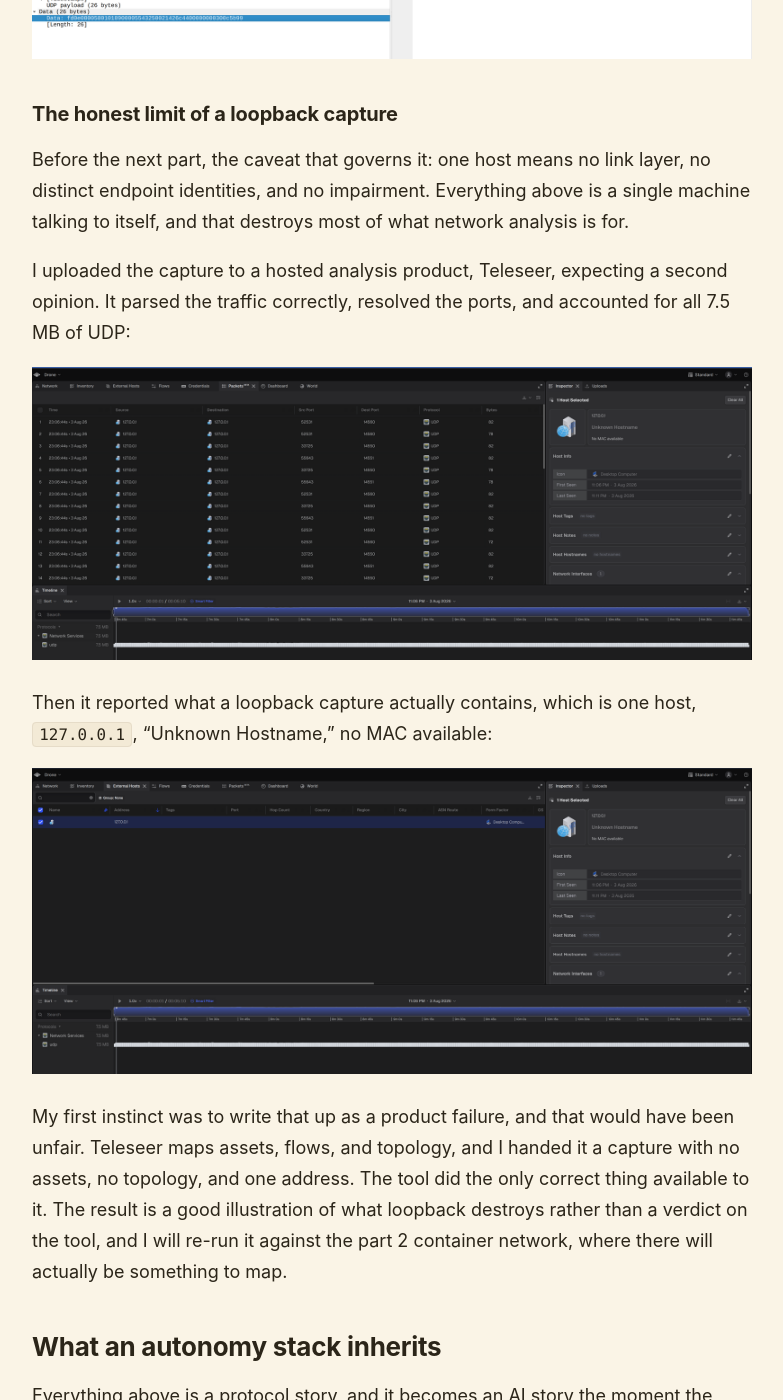
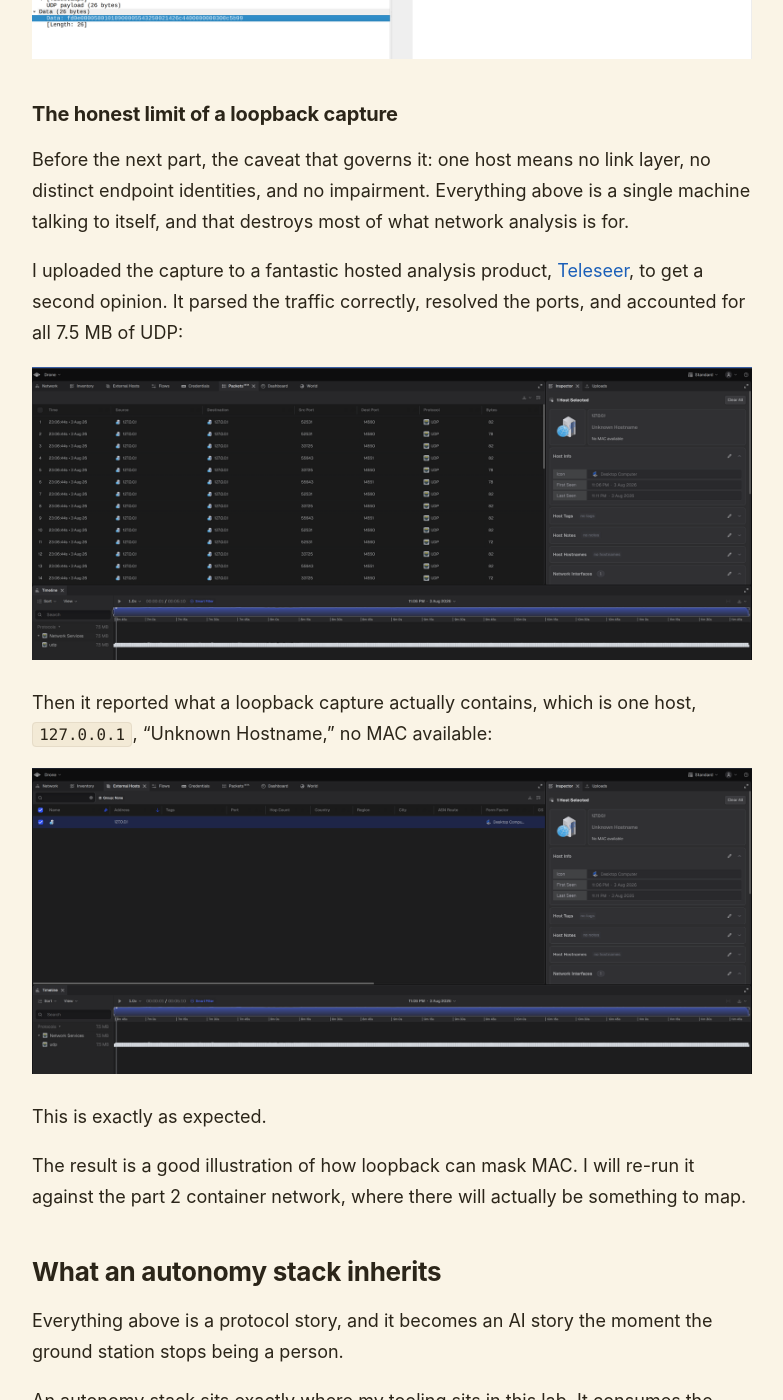
Before and after one commit to stevehenderson/stevehenderson.github.io, a Jekyll site: the page built from _posts/2026-09-05-Drone-Control-Cyber.md, in a window 1280 px wide and 1400 px high, scrolled down 10198 px. Shown: the whole window, without its empty margins (248-1031 px from the left). Built offline with Jekyll 4.4.1, drawn with Linux system fonts in a browser that asks for light colours.

Commit message:
Enhance Teleseer analysis explanation and loopback context
Updated the description of the analysis product Teleseer and clarified the implications of loopback captures on network analysis.

```diff
--- a/_posts/2026-09-05-Drone-Control-Cyber.md
+++ b/_posts/2026-09-05-Drone-Control-Cyber.md
@@ -254,7 +254,7 @@ The fix is **Decode As… → MAVLink** on UDP 14550, 14551 and 14560, after whi
 Before the next part, the caveat that governs it: one host means no link layer, no distinct endpoint identities, and no impairment.
 Everything above is a single machine talking to itself, and that destroys most of what network analysis is for.
 
-I uploaded the capture to a hosted analysis product, Teleseer, expecting a second opinion.
+I uploaded the capture to a fantastic hosted analysis product, [Teleseer](go.teleseer.com), to get a second opinion.
 It parsed the traffic correctly, resolved the ports, and accounted for all 7.5 MB of UDP:
 
 ![Teleseer's packet view of the same capture](/images/drone-cyber/teleseer-packets.png)
@@ -263,10 +263,9 @@ Then it reported what a loopback capture actually contains, which is one host, `
 
 ![Teleseer's host inventory: a single loopback host](/images/drone-cyber/teleseer-external-hosts.png)
 
-My first instinct was to write that up as a product failure, and that would have been unfair.
-Teleseer maps assets, flows, and topology, and I handed it a capture with no assets, no topology, and one address.
-The tool did the only correct thing available to it.
-The result is a good illustration of what loopback destroys rather than a verdict on the tool, and I will re-run it against the part 2 container network, where there will actually be something to map.
+This is exactly as expected.
+
+The result is a good illustration of how loopback can mask MAC.  I will re-run it against the part 2 container network, where there will actually be something to map.
 
 ## What an autonomy stack inherits
 
```
